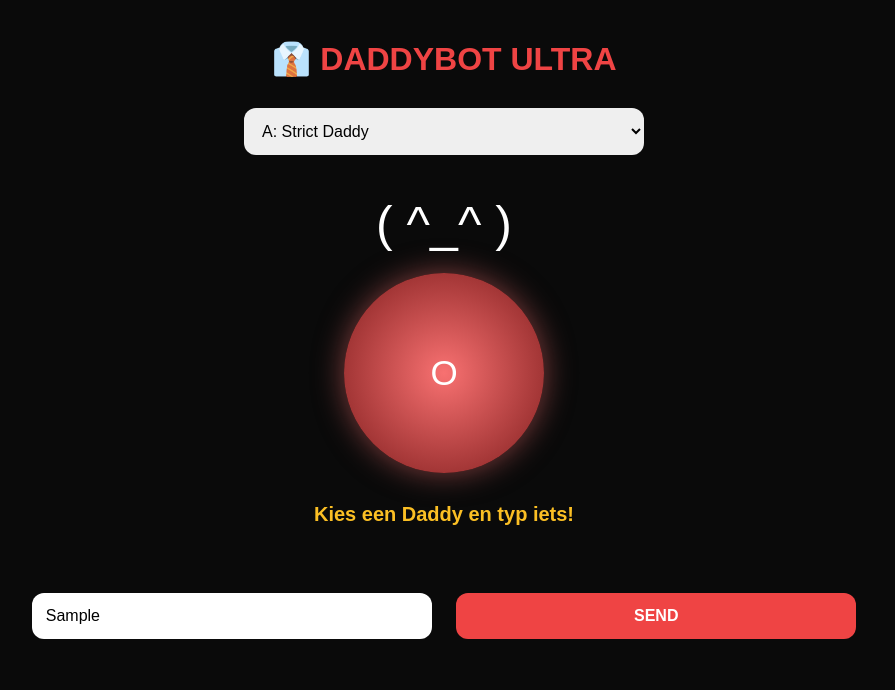
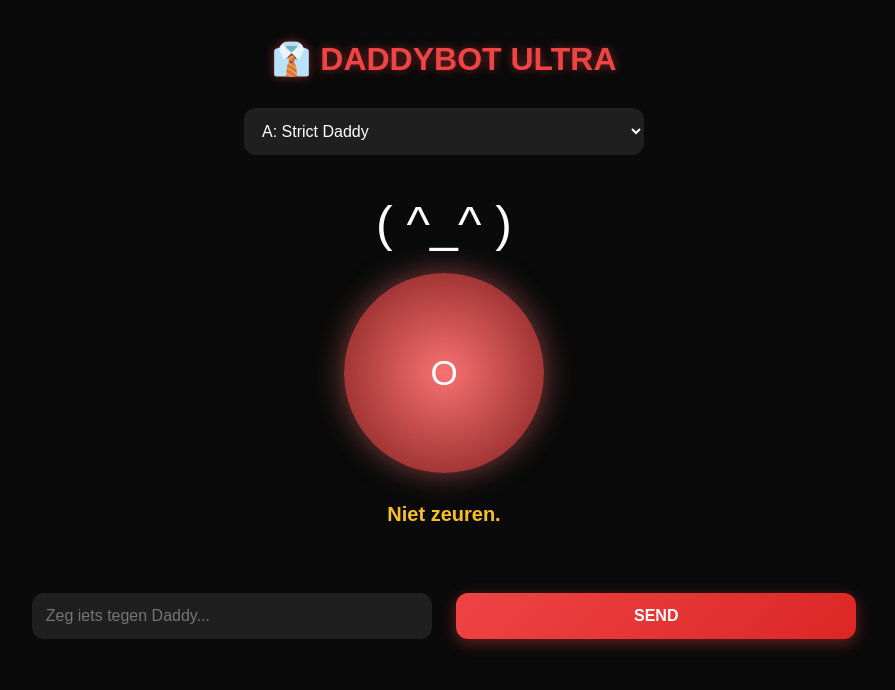
Before and after one commit to nolanveenwijk-ui/Daddybot, a plain HTML site: page index.html in a window 1280 px wide. Both pictures are taken after typing "Sample" into the empty fields and a click on the button "SEND". Shown: the whole page, without its empty margins (196-1091 px from the left). Drawn offline with Linux system fonts and the light colour scheme.

Commit message:
Update index.html

```diff
--- a/index.html
+++ b/index.html
@@ -7,16 +7,18 @@
 <style>
 * { box-sizing: border-box; margin: 0; padding: 0; }
 body { background: #0a0a0a; color: white; font-family: Arial, sans-serif; text-align: center; min-height: 100vh; padding: 20px; }
-h1 { color: #ef4444; font-size: 32px; margin: 20px 0; }
+h1 { color: #ef4444; font-size: 32px; margin: 20px 0; text-shadow: 0 0 10px rgba(239,68,68,0.5); }
 select, input, button { padding: 14px; margin: 10px; border-radius: 12px; border: none; font-size: 16px; width: 90%; max-width: 400px; }
-.main-btn { background: #ef4444; color: white; font-weight: bold; cursor: pointer; }
+select { background: #1f1f1f; color: white; }
+input { background: #1f1f1f; color: white; }
+.main-btn { background: linear-gradient(135deg, #ef4444, #dc2626); color: white; font-weight: bold; cursor: pointer; box-shadow: 0 4px 15px rgba(239,68,68,0.4); }
 .main-btn:active { transform: scale(0.95); }
 #daddy { margin: 30px auto; }
-.eyes { font-size: 50px; transition: 0.2s; }
+.eyes { font-size: 50px; transition: 0.2s; margin-bottom: 10px; }
 .belly { width: 200px; height: 200px; background: radial-gradient(circle, #f87171, #7f1d1d); border-radius: 50%; margin: 20px auto; display: flex; align-items: center; justify-content: center; font-size: 35px; box-shadow: 0 0 30px rgba(248,113,113,0.5); transition: transform 0.1s; }
 .belly.talking { animation: bounce 0.2s infinite alternate; }
 @keyframes bounce { from { transform: scale(1); } to { transform: scale(1.15); } }
-#status { font-size: 20px; margin: 20px; min-height: 60px; font-weight: bold; color: #fbbf24; }
+#status { font-size: 20px; margin: 20px; min-height: 60px; font-weight: bold; color: #fbbf24; padding: 0 20px; }
 </style>
 </head>
 <body>
@@ -39,7 +41,7 @@ select, input, button { padding: 14px; margin: 10px; border-radius: 12px; border
 
 <p id="status">Kies een Daddy en typ iets!</p>
 <input id="userInput" type="text" placeholder="Zeg iets tegen Daddy...">
-<button class="main-btn" onclick="sendMessage()">SEND</button>
+<button id="sendBtn" class="main-btn">SEND</button>
 
 <script>
 function random(arr) { return arr[Math.floor(Math.random() * arr.length)]; }
@@ -56,3 +58,36 @@ const answers = {
 function sendMessage() {
   let msg = document.getElementById('userInput').value;
   if(msg === "") return;
+
+  let mood = document.getElementById('mood').value;
+  let answer = random(answers[mood]);
+
+  document.getElementById('status').innerText = answer;
+  document.getElementById('userInput').value = "";
+  talkAnimation();
+}
+
+function talkAnimation() {
+  const belly = document.getElementById('belly');
+  const eyes = document.getElementById('eyes');
+  belly.classList.add('talking');
+  eyes.innerText = '( o_o )';
+  setTimeout(() => {
+    belly.classList.remove('talking');
+    eyes.innerText = '( ^_^ )';
+  }, 1500);
+}
+
+// FIX VOOR MOBIEL - SEND KNOP WERKT NU
+document.getElementById('sendBtn').addEventListener('click', sendMessage);
+
+// ENTER WERKT OOK
+document.getElementById('userInput').addEventListener('keydown', (e) => {
+    if (e.key === 'Enter') {
+        e.preventDefault();
+        sendMessage();
+    }
+});
+</script>
+</body>
+</html>
```
